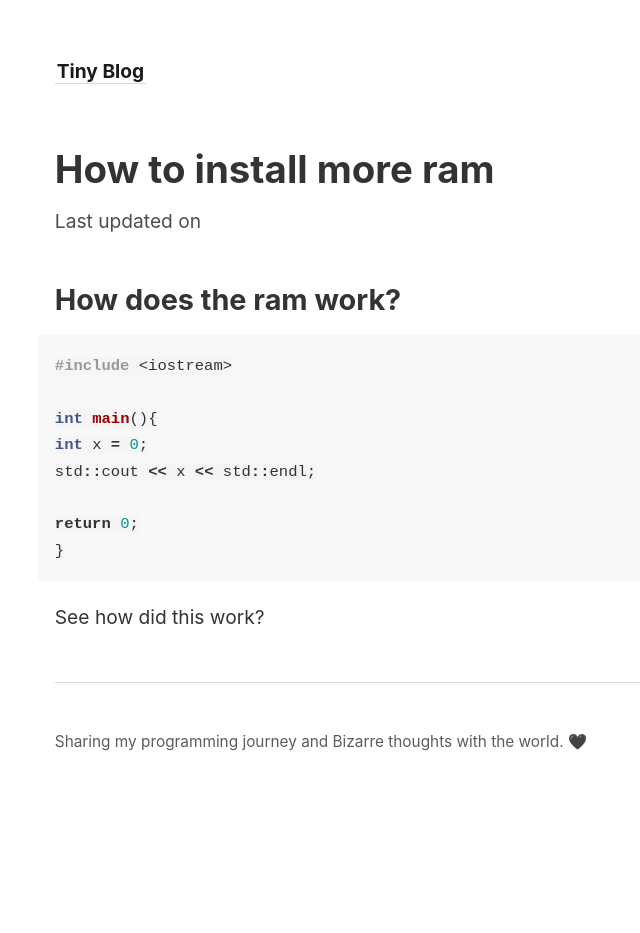
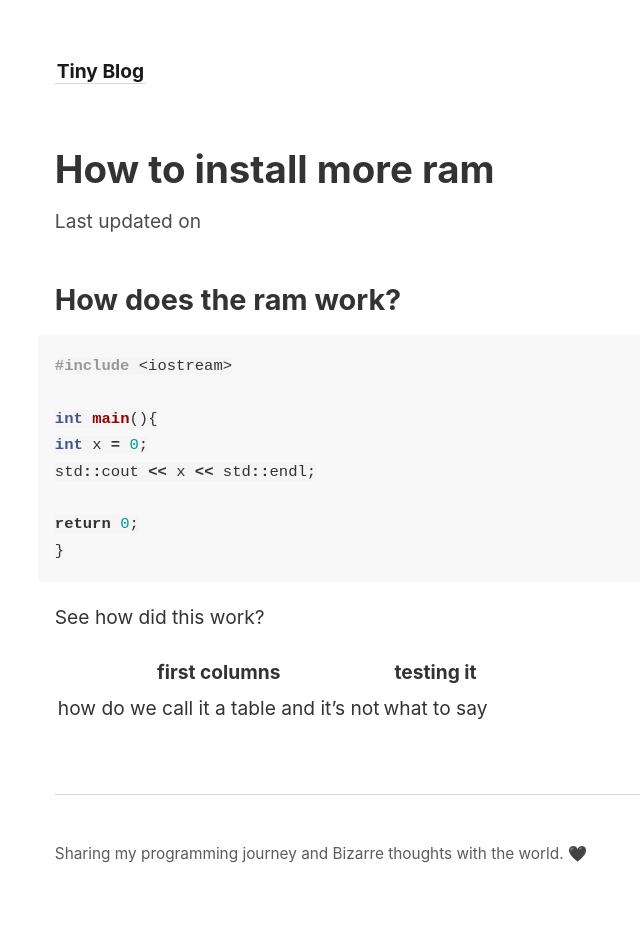
Before and after one commit to karim-ayman1/space-garden, a Jekyll site: the page built from _notes/How to install more ram.md, in a window 1280 px wide. Shown: the whole page, without its empty margins (22-662 px from the left). Built offline with Jekyll 4.4.1, drawn with Linux system fonts in a browser that asks for light colours; before the commit the page ends 900 px from its top, so only the background shows below that.

Commit message:
vault backup: 2023-06-02 03:21:12

````diff
--- a/_notes/How to install more ram.md
+++ b/_notes/How to install more ram.md
@@ -11,3 +11,8 @@
 ```
 
 See how did this work?
+
+| first columns                          | testing it    |
+| -------------------------------------- | --- |
+| how do we call it a table and it's not |   what to say  |
+|                                        |     |
````
